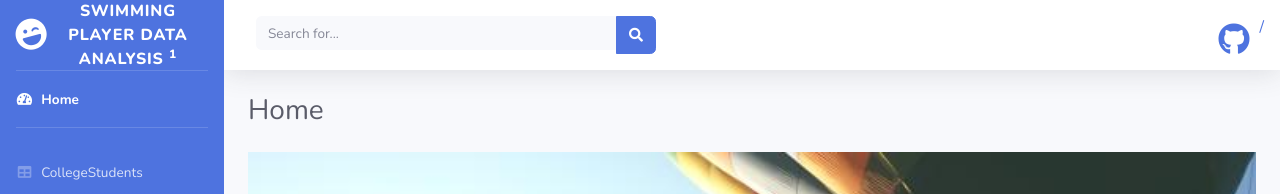
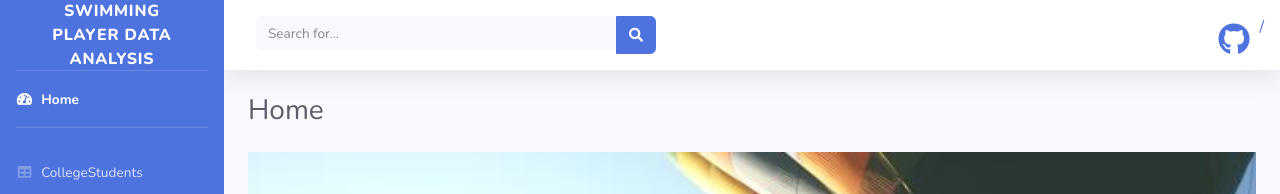
Before and after one commit to tpckenny1/tpckenny1.github.io, a Jekyll site: the page built from index.html, in a window 1280 px wide. Shown: the top 194 px of the page. Built offline with Jekyll 4.4.1, drawn with Linux system fonts in a browser that asks for light colours; nearby versions of some CDN libraries; the list of posts is cut into pages by our own code.

Commit message:
remove icon in the title

```diff
--- a/_includes/sidebar.html
+++ b/_includes/sidebar.html
@@ -2,10 +2,10 @@
 
       <!-- Sidebar - Brand -->
       <a class="sidebar-brand d-flex align-items-center justify-content-center" href="{{ site.baseurl }}/">
-        <div class="sidebar-brand-icon rotate-n-15">
+        <!-- <div class="sidebar-brand-icon rotate-n-15">
           <i class="fas fa-laugh-wink"></i>
-        </div>
-        <div class="sidebar-brand-text mx-3">{{ site.title }} <sup>{{ site.version }}</sup></div>
+        </div> -->
+        <div class="sidebar-brand-text mx-3">{{ site.title }}</div>
       </a>
 
       <!-- Divider -->
```
